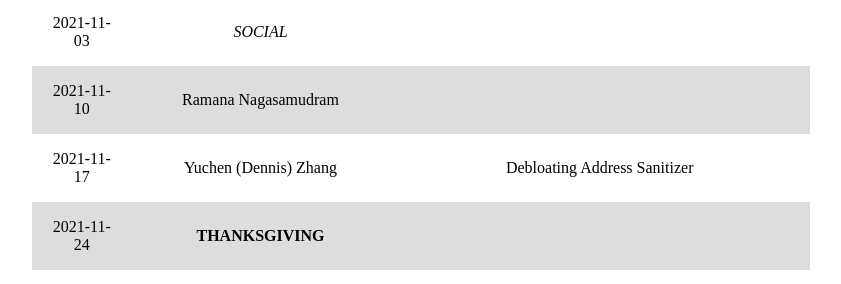
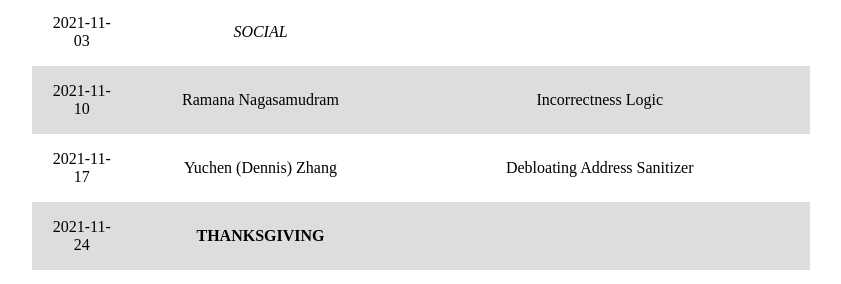
Before and after one commit to mgree/cypress, a Jekyll site: the page built from schedule.md, in a window 1280 px wide and 900 px high, scrolled down 405 px. Shown: the part 169-453 px from the top of the window, without its empty margins (219-1060 px from the left). Built offline with Jekyll 4.4.1, drawn with Linux system fonts in a browser that asks for light colours.

Commit message:
ramana's talk

```diff
--- a/schedule.md
+++ b/schedule.md
@@ -20,7 +20,7 @@ find someone willing to take your place first.
 | 2021-10-20 | Dave Naumann                          | Relational Hoare Logic |
 | 2021-10-27 | Ton Chanh Le                          | Deobfuscation with Dynamic Analysis |
 | 2021-11-03 | *SOCIAL*                              | |
-| 2021-11-10 | Ramana Nagasamudram                   | |
+| 2021-11-10 | Ramana Nagasamudram                   | Incorrectness Logic |
 | 2021-11-17 | Yuchen (Dennis) Zhang                 | Debloating Address Sanitizer |
 | 2021-11-24 | **THANKSGIVING**                      | |
 | 2021-12-01 | Mihai Nicolla                         | |
```
